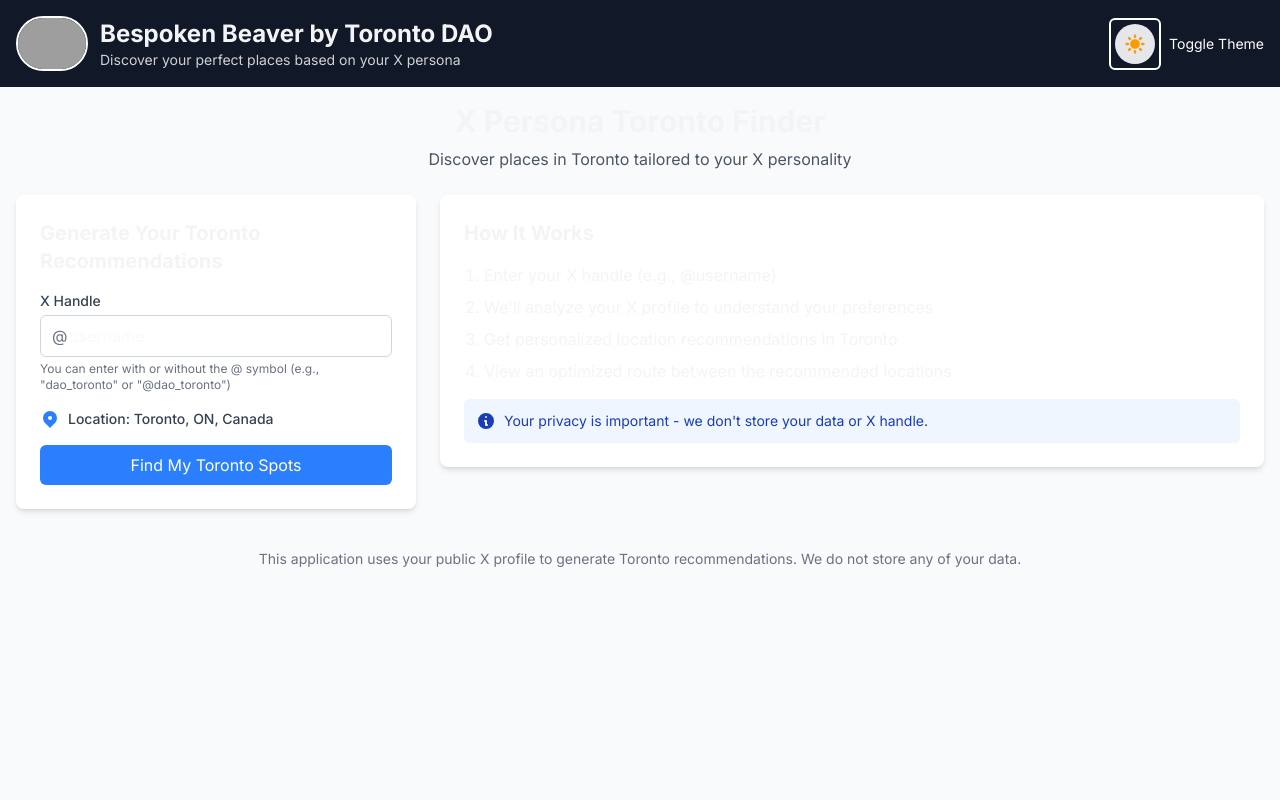
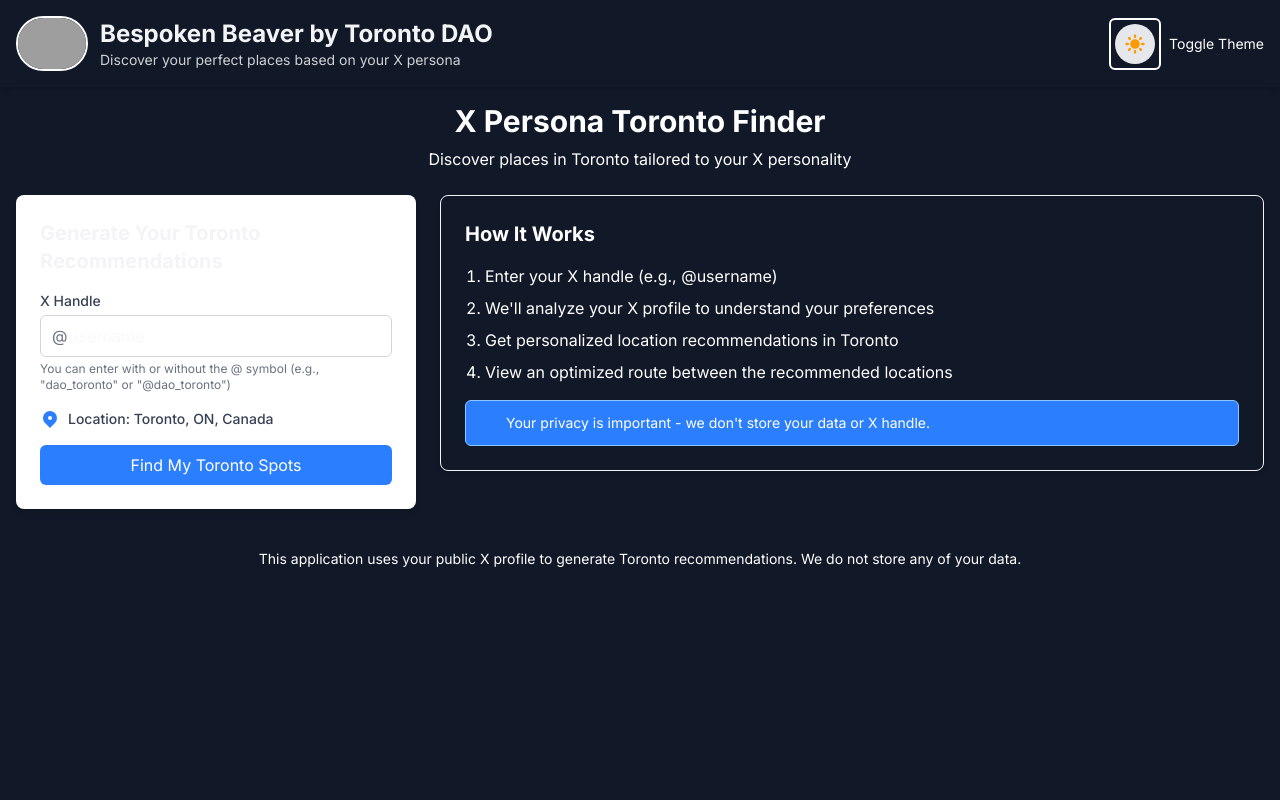
Before and after one commit to KirillSpitsyn/ai-recommendations-map-app, a Next.js app: page / in a window 1280 px wide. Shown: the top 800 px of the page. Built offline with nearby package versions, Linux system fonts and the light colour scheme; grey boxes are pictures that could not be loaded.

Commit message:
Update page.tsx

```diff
--- a/src/app/page.tsx
+++ b/src/app/page.tsx
@@ -33,7 +33,7 @@
   setPlacePhotos({});
 
   // Setup a timeout to abort if request takes too long
-    const timeoutDuration = 30000; // 30 seconds
+  const timeoutDuration = 45000; // 45 seconds (increased from 30)
   const timeoutId = setTimeout(() => {
     if (isLoading) {
       setIsLoading(false);
@@ -41,10 +41,36 @@
     }
   }, timeoutDuration);
 
+  // Helper function to retry fetch operations
+  const retryFetch = async (url: string, options: any, maxRetries = 2): Promise<Response> => {
+    let lastError;
+    for (let attempt = 0; attempt <= maxRetries; attempt++) {
+      try {
+        if (attempt > 0) {
+          console.log(`Retry attempt ${attempt} for ${url}`);
+          // Add a small delay before retrying
+          await new Promise(resolve => setTimeout(resolve, attempt * 1000));
+        }
+        const response = await fetch(url, options);
+        if (!response.ok) {
+          const errorText = await response.text();
+          console.error(`API error response (attempt ${attempt}):`, errorText);
+          throw new Error(`API error: ${response.status}`);
+        }
+        return response;
+      } catch (err) {
+        console.error(`Fetch error (attempt ${attempt}):`, err);
+        lastError = err;
+        // Continue to next retry attempt
+      }
+    }
+    throw lastError; // Throw the last error if all retries fail
+  };
+
   try {
     // Step 1: Generate persona from X handle
     const personaResponse = await Promise.race([
-        fetch('/api/persona', {
+      retryFetch('/api/persona', {
         method: 'POST',
         headers: {
           'Content-Type': 'application/json',
@@ -55,12 +81,6 @@
         setTimeout(() => reject(new Error('Persona request timed out')), timeoutDuration)
       )
     ]) as Response;
-
-      if (!personaResponse.ok) {
-        const errorText = await personaResponse.text();
-        console.error('API error response:', errorText);
-        throw new Error(`API error: ${personaResponse.status}`);
-      }
 
     let personaData: GeneratePersonaResponse;
     try {
@@ -74,12 +94,17 @@
       throw new Error(personaData.error || 'Failed to generate persona');
     }
 
+    // Validate that persona data doesn't contain default placeholders
+    if (personaData.persona.bio.includes("user x bio")) {
+      personaData.persona.bio = `X user @${personaData.persona.handle} - Twitter content creator`;
+    }
+
     // Set persona
     setPersona(personaData.persona);
 
     // Step 2: Get location recommendations based on persona
     const locationsResponse = await Promise.race([
-        fetch('/api/locations', {
+      retryFetch('/api/locations', {
         method: 'POST',
         headers: {
           'Content-Type': 'application/json',
@@ -93,12 +118,6 @@
         setTimeout(() => reject(new Error('Locations request timed out')), timeoutDuration)
       )
     ]) as Response;
-
-      if (!locationsResponse.ok) {
-        const errorText = await locationsResponse.text();
-        console.error('API error response:', errorText);
-        throw new Error(`API error: ${locationsResponse.status}`);
-      }
 
     let locationsData: GenerateLocationsResponse;
     try {
@@ -136,11 +155,11 @@
   };
 
   return (
-      <main className="min-h-screen bg-gray-50 py-4">
+      <main className="min-h-screen bg-background py-4 transition-colors duration-200">
         <div className="container mx-auto px-4">
           <header className="mb-6 text-center">
-            <h1 className="text-3xl font-bold mb-2">X Persona Toronto Finder</h1>
-            <p className="text-gray-600">
+            <h1 className="text-3xl font-bold mb-2 text-primary transition-colors duration-200">X Persona Toronto Finder</h1>
+            <p className="text-primary transition-colors duration-200">
               Discover places in Toronto tailored to your X personality
             </p>
           </header>
@@ -175,7 +194,7 @@
                     <LoadingState message="Generating your personalized Toronto recommendations..." />
                 ) : locations.length > 0 ? (
                     <div className="space-y-4">
-                      <h2 className="text-2xl font-bold">Your Toronto Recommendations</h2>
+                      <h2 className="text-2xl font-bold text-primary transition-colors duration-200">Your Toronto Recommendations</h2>
                       {/* Location List */}
                       <LocationList
                           locations={locations}
@@ -185,23 +204,23 @@
                       />
                     </div>
                 ) : persona ? (
-                    <div className="bg-white rounded-lg shadow-md p-6 flex items-center justify-center h-full">
-                      <p className="text-gray-500 text-center">
+                    <div className="bg-card-bg rounded-lg shadow-md p-6 flex items-center justify-center h-full border border-border transition-colors duration-200">
+                      <p className="text-primary opacity-80 text-center transition-colors duration-200">
                         Waiting for Toronto recommendations...
                       </p>
                     </div>
                 ) : (
-                    <div className="bg-white rounded-lg shadow-md p-6">
-                      <h2 className="text-xl font-bold mb-4">How It Works</h2>
-                      <ol className="list-decimal pl-5 space-y-2">
+                    <div className="bg-card-bg rounded-lg shadow-md p-6 border border-border transition-colors duration-200">
+                      <h2 className="text-xl font-bold mb-4 text-primary transition-colors duration-200">How It Works</h2>
+                      <ol className="list-decimal pl-5 space-y-2 text-primary">
                         <li>Enter your X handle (e.g., @username)</li>
                         <li>We'll analyze your X profile to understand your preferences</li>
                         <li>Get personalized location recommendations in Toronto</li>
                         <li>View an optimized route between the recommended locations</li>
                       </ol>
-                      <div className="mt-4 p-3 bg-blue-50 rounded-md text-sm text-blue-800">
-                        <p className="flex items-center">
-                          <svg xmlns="http://www.w3.org/2000/svg" className="h-5 w-5 mr-2" viewBox="0 0 20 20" fill="currentColor">
+                      <div className="mt-4 p-3 bg-blue-500 bg-opacity-10 dark:bg-blue-900 dark:bg-opacity-20 rounded-md text-sm border border-blue-300 dark:border-blue-800">
+                        <p className="flex items-center text-white transition-colors duration-200">
+                          <svg xmlns="http://www.w3.org/2000/svg" className="h-5 w-5 mr-2 text-blue-500" viewBox="0 0 20 20" fill="currentColor">
                             <path fillRule="evenodd" d="M18 10a8 8 0 11-16 0 8 8 0 0116 0zm-7-4a1 1 0 11-2 0 1 1 0 012 0zM9 9a1 1 0 000 2v3a1 1 0 001 1h1a1 1 0 100-2v-3a1 1 0 00-1-1H9z" clipRule="evenodd" />
                           </svg>
                           Your privacy is important - we don't store your data or X handle.
@@ -214,8 +233,8 @@
 
             {/* Map now at the bottom - only show when we have locations */}
             {locations.length > 0 && (
-              <div className="rounded-lg overflow-hidden shadow-lg mb-6">
-                <h2 className="text-2xl font-bold mb-2">Toronto Map</h2>
+              <div className="rounded-lg overflow-hidden shadow-lg mb-6 border border-border">
+                <h2 className="text-2xl font-bold mb-2 text-primary transition-colors duration-200 p-4">Toronto Map</h2>
                 <div style={{ height: '600px' }}>
                   <LocationMap
                     locations={locations}
@@ -230,7 +249,7 @@
           </PlacePhotosContext.Provider>
 
           {/* Footer */}
-          <footer className="mt-10 text-center text-gray-500 text-sm pb-4">
+          <footer className="mt-10 text-center text-primary text-sm pb-4 transition-colors duration-200">
             <p>
               This application uses your public X profile to generate Toronto recommendations.
               We do not store any of your data.
```
Lines whose indentation alone changed are shown as unchanged.
